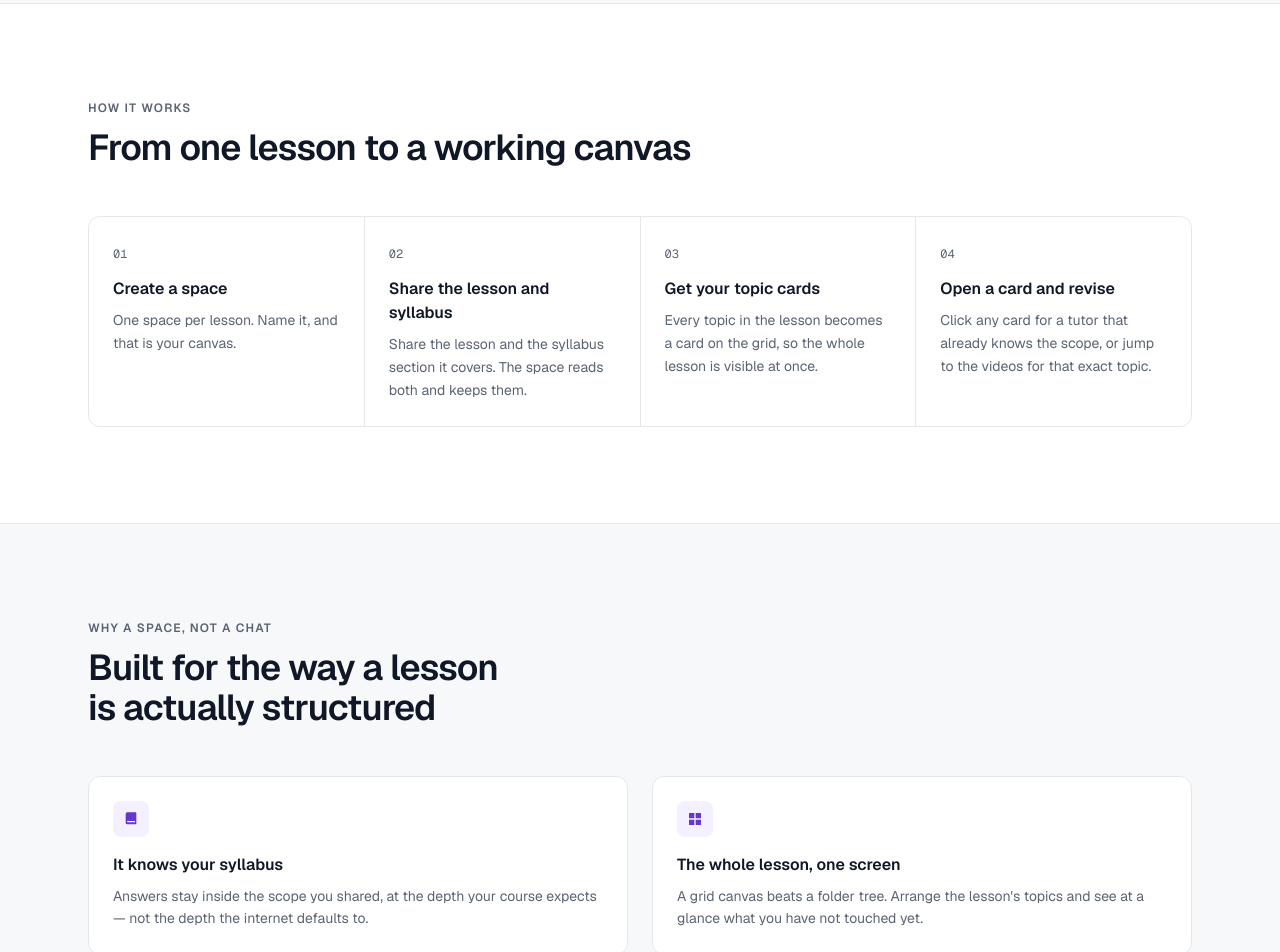
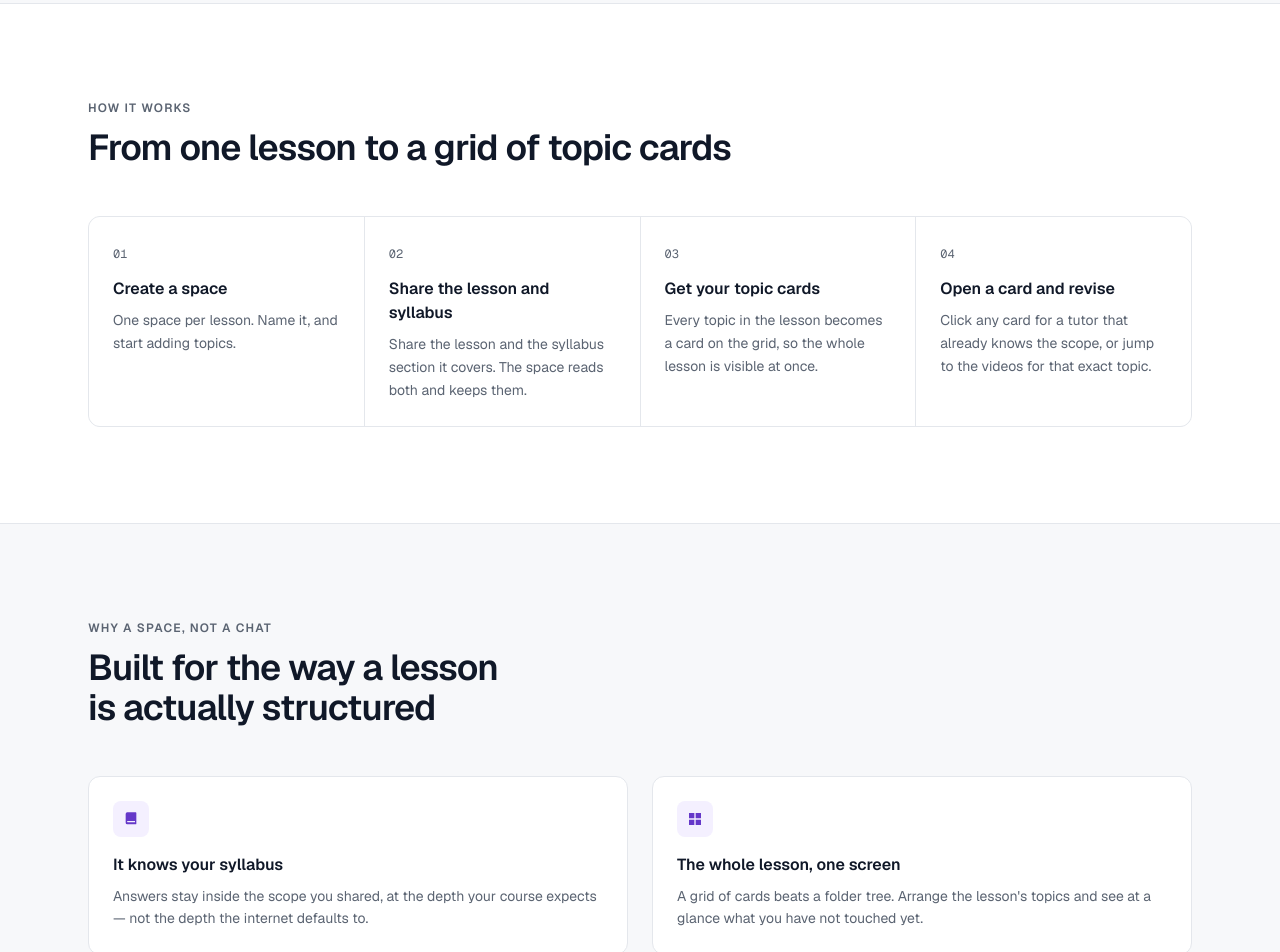
Before and after one commit to omthorat2004/dock, a Next.js app in the folder frontend/: page / in a window 1280 px wide. Shown: the part 1620-2572 px from the top of the page. Built offline with nearby package versions, Linux system fonts and the light colour scheme; no server answers.

Commit message:
fix(frontend): fix frontend text

```diff
--- a/frontend/src/app/(marketing)/about/page.tsx
+++ b/frontend/src/app/(marketing)/about/page.tsx
@@ -16,7 +16,7 @@ const principles = [
   },
   {
     title: "Space beats a scrollback",
-    body: "A lesson is structured, not linear. A canvas keeps that structure visible instead of burying it in chat history.",
+    body: "A lesson is structured, not linear. A grid of cards keeps that structure visible instead of burying it in chat history.",
   },
   {
     title: "One surface, no tab hopping",
@@ -36,7 +36,7 @@ const timeline = [
   },
   {
     phase: "Next",
-    title: "Spaces and the canvas",
+    title: "Spaces and topic cards",
     body: "Create a space for a lesson, share it with its syllabus section, and get topic cards laid out on the grid.",
   },
   {
@@ -89,7 +89,7 @@ export default function AboutPage() {
               card, progress tracked per card.
             </p>
             <p className="text-foreground">
-              The result is a canvas you open in week one and still open the
+              The result is a space you open in week one and still open the
               night before the exam.
             </p>
           </div>
@@ -145,7 +145,7 @@ export default function AboutPage() {
       <section className="border-t border-border bg-subtle">
         <div className="mx-auto w-full max-w-3xl px-6 py-20 text-center">
           <h2 className="text-balance text-3xl font-semibold tracking-tight">
-            Come build the canvas with us
+            Come build Dock with us
           </h2>
           <p className="mx-auto mt-4 max-w-lg text-muted">
             Early access is open. The people using it now shape what ships next.
--- a/frontend/src/app/(marketing)/features/page.tsx
+++ b/frontend/src/app/(marketing)/features/page.tsx
@@ -6,7 +6,7 @@ import { buttonStyles } from "@/components/ui/button";
 export const metadata: Metadata = {
   title: "Features",
   description:
-    "Syllabus-aware spaces, a grid canvas of topic cards, scoped chat tutoring, and a curated video shelf for every topic.",
+    "Syllabus-aware spaces, a grid of topic cards, scoped chat tutoring, and a curated video shelf for every topic.",
 };
 
 const sections = [
@@ -24,9 +24,9 @@ const sections = [
   },
   {
     id: "canvas",
-    eyebrow: "The canvas",
+    eyebrow: "Topic cards",
     title: "The lesson's topics as cards on a grid",
-    body: "Instead of a sidebar list, a space opens as a grid canvas. Every topic in the lesson is a card you can move and cluster. Pan and zoom to go from the whole lesson down to a single topic — the layout is yours and it persists.",
+    body: "Instead of a sidebar list, a space opens as a grid of cards. Every topic in the lesson is a card you can move and cluster. Zoom from the whole lesson down to a single topic — the layout is yours and it persists.",
     points: [
       "Cards laid out on a snapping grid background",
       "Drag to cluster by difficulty or by what is left",
@@ -53,7 +53,7 @@ const sections = [
     body: "Every card has a video tab with lectures and explainers matched to the topic. You watch inside the card and mark what helped, so the shelf gets sharper the more the space is used.",
     points: [
       "Videos matched per topic, not per lesson",
-      "Watch inline without leaving the canvas",
+      "Watch inline without leaving the card",
       "Mark a video as helpful to pin it to the card",
       "Falls back to a search you can refine yourself",
     ],
@@ -62,12 +62,12 @@ const sections = [
     id: "progress",
     eyebrow: "Progress",
     title: "See what you have not touched yet",
-    body: "The canvas doubles as a progress board. Untouched topics stay dim, revised ones light up. Before an exam you can see the gaps in one glance instead of guessing.",
+    body: "The same grid of cards doubles as a progress view. Untouched topics stay dim, revised ones light up. Before an exam you can see the gaps in one glance instead of guessing.",
     points: [
       "Per-topic revision state on the card",
       "Lesson-level completion across every topic",
       "Highlight everything untouched in one click",
-      "Sort the canvas by what is weakest",
+      "Sort your topics by what is weakest",
     ],
   },
 ];
@@ -146,7 +146,7 @@ export default function FeaturesPage() {
             Try it on the lesson you are behind on
           </h2>
           <p className="mx-auto mt-4 max-w-lg text-muted">
-            Creating a space takes a minute. Bring one lesson and see the canvas
+            Creating a space takes a minute. Bring one lesson and watch the cards
             fill in.
           </p>
           <Link
--- a/frontend/src/app/(marketing)/page.tsx
+++ b/frontend/src/app/(marketing)/page.tsx
@@ -7,7 +7,7 @@ const steps = [
   {
     step: "01",
     title: "Create a space",
-    body: "One space per lesson. Name it, and that is your canvas.",
+    body: "One space per lesson. Name it, and start adding topics.",
   },
   {
     step: "02",
@@ -34,7 +34,7 @@ const highlights = [
   },
   {
     title: "The whole lesson, one screen",
-    body: "A grid canvas beats a folder tree. Arrange the lesson's topics and see at a glance what you have not touched yet.",
+    body: "A grid of cards beats a folder tree. Arrange the lesson's topics and see at a glance what you have not touched yet.",
     icon: <path d="M3 3h8v8H3V3Zm10 0h8v8h-8V3ZM3 13h8v8H3v-8Zm10 0h8v8h-8v-8Z" />,
   },
   {
@@ -66,7 +66,7 @@ export default function LandingPage() {
             </Link>
 
             <h1 className="mt-6 text-balance text-4xl font-semibold leading-[1.1] tracking-tight sm:text-5xl">
-              Revise on a canvas that remembers your syllabus
+              Revise on a grid of cards that remembers your syllabus
             </h1>
 
             <p className="mx-auto mt-5 max-w-2xl text-pretty text-base leading-relaxed text-muted sm:text-lg">
@@ -129,7 +129,7 @@ export default function LandingPage() {
             How it works
           </p>
           <h2 className="mt-3 text-balance text-3xl font-semibold tracking-tight sm:text-4xl">
-            From one lesson to a working canvas
+            From one lesson to a grid of topic cards
           </h2>
         </div>
 
@@ -189,7 +189,7 @@ export default function LandingPage() {
         <GridBackdrop />
         <div className="mx-auto w-full max-w-3xl px-6 py-20 text-center">
           <h2 className="text-balance text-3xl font-semibold tracking-tight sm:text-4xl">
-            Put your next exam on a canvas
+            Put your next exam on a grid of cards
           </h2>
           <p className="mx-auto mt-4 max-w-xl text-pretty text-muted">
             Create a space, add the syllabus, and start with the topic you have
--- a/frontend/src/components/canvas-preview.tsx
+++ b/frontend/src/components/canvas-preview.tsx
@@ -95,7 +95,7 @@ export function CanvasPreview() {
   return (
     <div
       role="img"
-      aria-label="A Dock space for one lesson on normalisation: its topics laid out as cards on a grid canvas, each showing revision progress and the number of videos available."
+      aria-label="A Dock space for one lesson on normalisation: its topics laid out as cards on a grid, each showing revision progress and the number of videos available."
       className="relative aspect-[16/10] w-full overflow-hidden rounded-xl border border-border bg-background shadow-sm"
     >
       <div aria-hidden className="absolute inset-0 grid-surface" />
--- a/frontend/src/components/site-footer.tsx
+++ b/frontend/src/components/site-footer.tsx
@@ -6,15 +6,8 @@ const columns = [
     title: "Product",
     links: [
       { href: "/features", label: "Features" },
-      { href: "/features#canvas", label: "The canvas" },
+      { href: "/features#canvas", label: "Topic cards" },
       { href: "/features#videos", label: "Video library" },
-    ],
-  },
-  {
-    title: "Company",
-    links: [
-      { href: "/about", label: "About" },
-      { href: "/about#principles", label: "Principles" },
     ],
   },
   {
@@ -33,7 +26,7 @@ export function SiteFooter() {
         <div className="space-y-3">
           <Logo />
           <p className="max-w-[24ch] text-sm text-muted">
-            A canvas for revising what you actually have to learn.
+            A space for revising what you actually have to learn.
           </p>
         </div>
 
```
